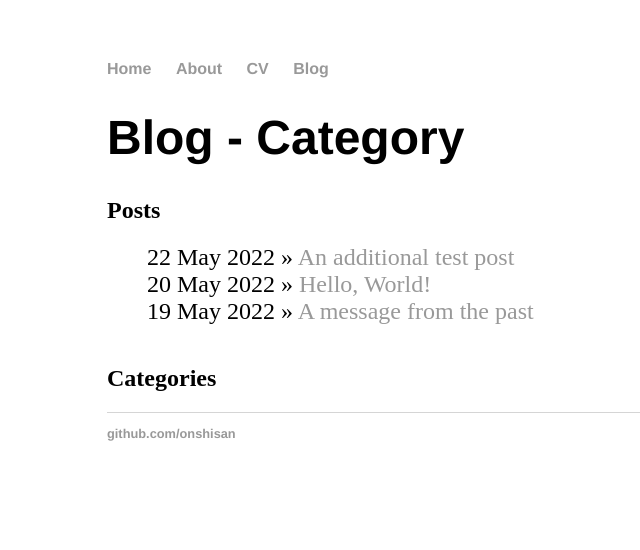
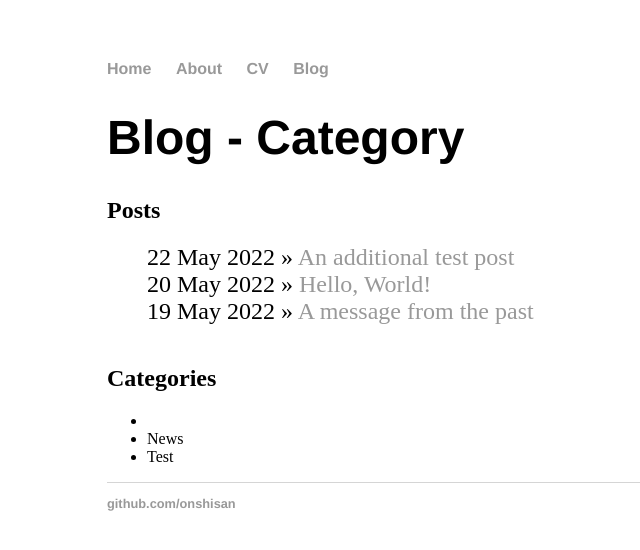
Before and after one commit to onshisan/onshisan.github.io, a Jekyll site: the page built from blog/category.html, in a window 1280 px wide. Shown: the top 550 px of the page, without its empty margins (85-725 px from the left). Built offline with Jekyll 4.4.1, drawn with Linux system fonts in a browser that asks for light colours.

Commit message:
Update category.html

```diff
--- a/blog/category.html
+++ b/blog/category.html
@@ -11,10 +11,10 @@ title: Blog - Category
 	</ul>
 
 
-  <h2>Categories</h2>
+	<h2>Categories</h2>
 	{% assign site_categories = site.posts | map: "category" | uniq %}
 	<ul>
-		{% for post in category_posts %}
-		<li>{{ post.title }}</li>
+		{% for category in site_categories %}
+		<li>{{ category }}</li>
 		{% endfor %}
 	</ul>
```
